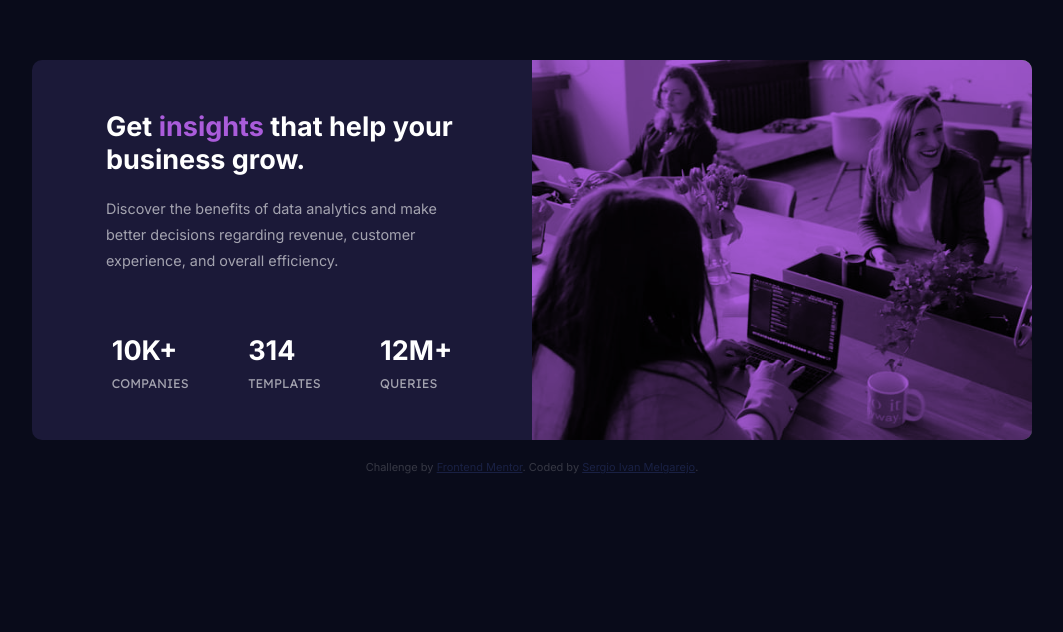
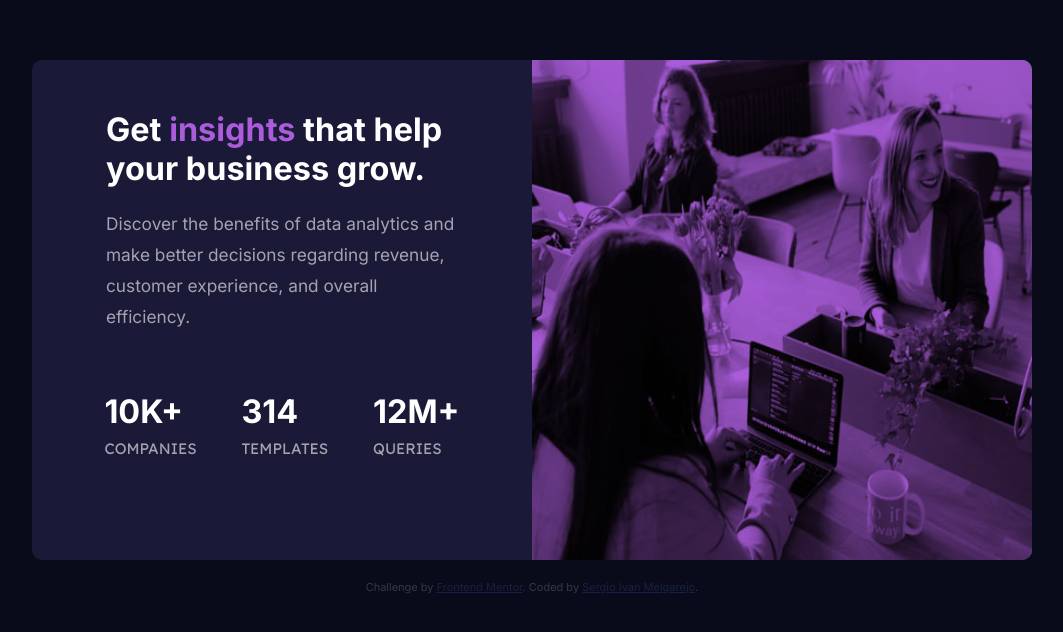
Before and after one commit to Sergio-Ivan-Melgarejo/Front-Mentor-03, a plain HTML site: page index.html in a window 1280 px wide. Shown: the part 140-772 px from the top of the page, without its empty margins (108-1171 px from the left). Drawn offline with Linux system fonts and the light colour scheme.

Commit message:
i add link and sizes

```diff
--- a/Style.css
+++ b/Style.css
@@ -101,11 +101,12 @@ h1{
 @media screen and (min-width:1000px){
     body{
         padding-top: 200px;
+        font-size: 18px;
     }
 
     .card{
         width: 1000px;
-        height: 380px;
+        height: 500px;
         display: flex;
         flex-direction: row-reverse;
         font-size: 1.2em;
```
Also changed, not shown: 1 other file.
